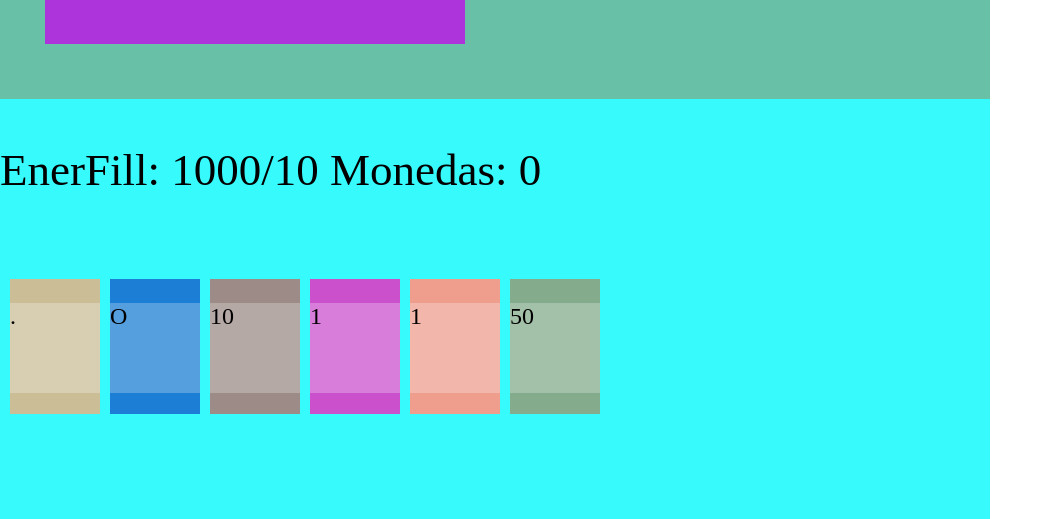
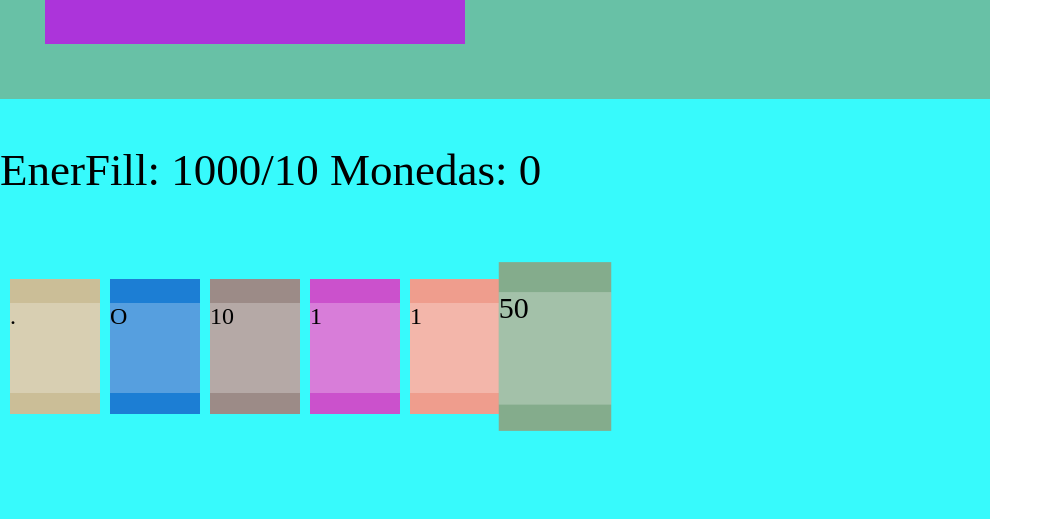
Before and after one commit to Raulencio/games, a PHP site: page /cofa.html in a window 1280 px wide, with the pointer over the restyled element. Shown: the part 1101-1620 px from the top of the page, without its empty margins (0-1053 px from the left). Run offline with PHP 8.4, Linux system fonts and the light colour scheme.

Commit message:
Add files via upload

```diff
--- a/css/niahi.css
+++ b/css/niahi.css
@@ -5,3 +5,6 @@
     font-size: 24px;
 
 }
+.cart:hover{
+transform:scale(1.25,1.25);z-index:10;
+}
```
